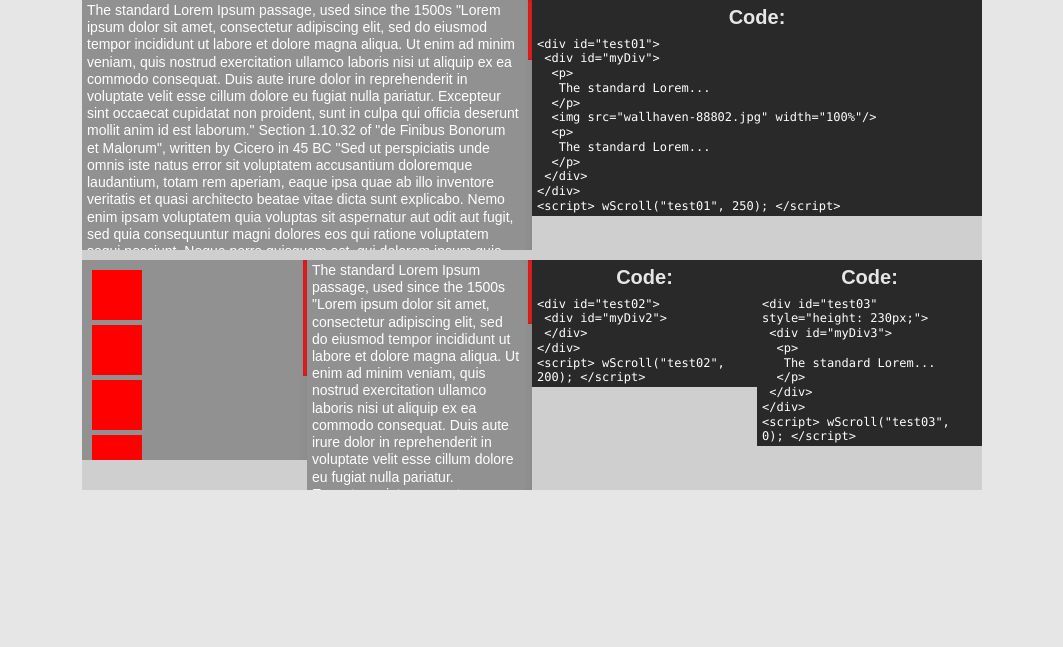
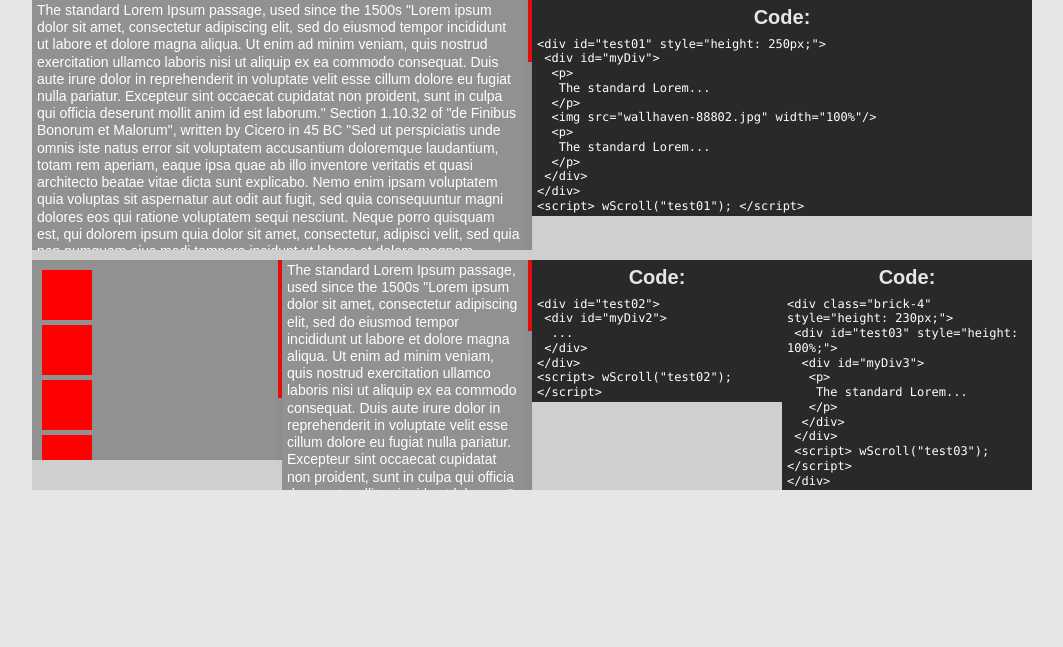
Before and after one commit to wallet616/wScroll, a plain HTML site: page index.html in a window 1280 px wide. Shown: the part 153-800 px from the top of the page, without its empty margins (108-1171 px from the left). Drawn offline with Linux system fonts and the light colour scheme.

Commit message:
Scroling content now fits to the parent sieze, remove second argument.

```diff
--- a/css/style.css
+++ b/css/style.css
@@ -53,7 +53,7 @@ p {
  * Grid
  */
 .brick-900 {
-	max-width: 900px;
+	max-width: 1000px;
 	margin: auto;
 	overflow: hidden;
 }
--- a/index.html
+++ b/index.html
@@ -37,7 +37,7 @@
 		<h1>wScroll examples: </h1>
 
 		<div class="brick-4">
-			<div style="background-color: rgba(0, 0, 0, 0.3);" id="test01">
+			<div style="background-color: rgba(0, 0, 0, 0.3); height: 250px;" id="test01">
 				<div id="myDiv">
 					<p>
 						The standard Lorem Ipsum passage, used since the 1500s "Lorem ipsum dolor sit amet, consectetur adipiscing elit, sed do eiusmod tempor incididunt ut labore et dolore magna aliqua. Ut enim ad minim veniam, quis nostrud exercitation ullamco laboris nisi ut aliquip ex ea commodo consequat. Duis aute irure dolor in reprehenderit in voluptate velit esse cillum dolore eu fugiat nulla pariatur. Excepteur sint occaecat cupidatat non proident, sunt in culpa qui officia deserunt mollit anim id est laborum." Section 1.10.32 of "de Finibus Bonorum et Malorum", written by Cicero in 45 BC "Sed ut perspiciatis unde omnis iste natus error sit voluptatem accusantium doloremque laudantium, totam rem aperiam, eaque ipsa quae ab illo inventore veritatis et quasi architecto beatae vitae dicta sunt explicabo. Nemo enim ipsam voluptatem quia voluptas sit aspernatur aut odit aut fugit, sed quia consequuntur magni dolores eos qui ratione voluptatem sequi nesciunt. Neque porro quisquam est, qui dolorem ipsum quia dolor sit amet, consectetur, adipisci velit, sed quia non numquam eius modi tempora incidunt ut labore et dolore magnam aliquam quaerat voluptatem. Ut enim ad minima veniam, quis nostrum exercitationem ullam corporis suscipit laboriosam, nisi ut aliquid ex ea commodi consequatur? Quis autem vel eum iure reprehenderit qui in ea voluptate velit esse quam nihil molestiae consequatur, vel illum qui dolorem eum fugiat quo voluptas nulla pariatur?"
@@ -48,12 +48,12 @@
 					</p>
 				</div>
 			</div>
-			<script>wScroll("test01", 250);</script>
+			<script>wScroll("test01");</script>
 		</div>
 		<div class="brick-4">
 			<h3>Code:</h3>
 			<p class="quote">
-				&lt;div id="test01"&gt;<br>
+				&lt;div id="test01" style="height: 250px;"&gt;<br>
 				&emsp;&lt;div id="myDiv"&gt;<br>
 					&emsp;&emsp;&lt;p&gt;<br>
 						&emsp;&emsp;&emsp;The standard Lorem...<br>
@@ -64,7 +64,7 @@
 					&emsp;&emsp;&lt;/p&gt;<br>
 				&emsp;&lt;/div&gt;<br>
 				&lt;/div&gt;<br>
-				&lt;script&gt; wScroll("test01", 250); &lt;/script&gt;<br>
+				&lt;script&gt; wScroll("test01"); &lt;/script&gt;<br>
 			</p>
 		</div>
 
@@ -72,23 +72,23 @@
 
 		<div class="brick-4">
 			<div class="brick-4">
-				<div style="background-color: rgba(0, 0, 0, 0.3);" id="test02">
+				<div style="background-color: rgba(0, 0, 0, 0.3); height: 200px;" id="test02">
 					<div id="myDiv2">
 						...
 					</div>
 				</div>
-				<script>wScroll("test02", 200);</script>
+				<script>wScroll("test02");</script>
 			</div>
 
-			<div class="brick-4">
-				<div style="background-color: rgba(0, 0, 0, 0.3); height: 230px;" id="test04">
+			<div class="brick-4" style="height: 230px;">
+				<div style="background-color: rgba(0, 0, 0, 0.3); height: 100%;" id="test04">
 					<div id="myDiv3">
 						<p>
 							The standard Lorem Ipsum passage, used since the 1500s "Lorem ipsum dolor sit amet, consectetur adipiscing elit, sed do eiusmod tempor incididunt ut labore et dolore magna aliqua. Ut enim ad minim veniam, quis nostrud exercitation ullamco laboris nisi ut aliquip ex ea commodo consequat. Duis aute irure dolor in reprehenderit in voluptate velit esse cillum dolore eu fugiat nulla pariatur. Excepteur sint occaecat cupidatat non proident, sunt in culpa qui officia deserunt mollit anim id est laborum." Section 1.10.32 of "de Finibus Bonorum et Malorum", written by Cicero in 45 BC "Sed ut perspiciatis unde omnis iste natus error sit voluptatem accusantium doloremque laudantium, totam rem aperiam, eaque ipsa quae ab illo inventore veritatis et quasi architecto beatae vitae dicta sunt explicabo. Nemo enim ipsam voluptatem quia voluptas sit aspernatur aut odit aut fugit, sed quia consequuntur magni dolores eos qui ratione voluptatem sequi nesciunt. Neque porro quisquam est, qui dolorem ipsum quia dolor sit amet, consectetur, adipisci velit, sed quia non numquam eius modi tempora incidunt ut labore et dolore magnam aliquam quaerat voluptatem. Ut enim ad minima veniam, quis nostrum exercitationem ullam corporis suscipit laboriosam, nisi ut aliquid ex ea commodi consequatur? Quis autem vel eum iure reprehenderit qui in ea voluptate velit esse quam nihil molestiae consequatur, vel illum qui dolorem eum fugiat quo voluptas nulla pariatur?"
 						</p>
 					</div>
 				</div>
-				<script>wScroll("test04", 0);</script>
+				<script>wScroll("test04");</script>
 			</div>
 		</div>
 		<div class="brick-4">
@@ -97,22 +97,25 @@
 				<p class="quote">
 					&lt;div id="test02"&gt;<br>
 					&emsp;&lt;div id="myDiv2"&gt;<br>
+					&emsp;&emsp;...<br>
 					&emsp;&lt;/div&gt;<br>
 					&lt;/div&gt;<br>
-					&lt;script&gt; wScroll("test02", 200); &lt;/script&gt;<br>
+					&lt;script&gt; wScroll("test02"); &lt;/script&gt;<br>
 				</p>
 			</div>
 			<div class="brick-4">
 				<h3>Code:</h3>
 				<p class="quote">
-					&lt;div id="test03" style="height: 230px;"&gt;<br>
-					&emsp;&lt;div id="myDiv3"&gt;<br>
-						&emsp;&emsp;&lt;p&gt;<br>
-							&emsp;&emsp;&emsp;The standard Lorem...<br>
-						&emsp;&emsp;&lt;/p&gt;<br>
+					&lt;div class="brick-4" style="height: 230px;"&gt;<br>
+					&emsp;&lt;div id="test03" style="height: 100%;"&gt;<br>
+					&emsp;&emsp;&lt;div id="myDiv3"&gt;<br>
+						&emsp;&emsp;&emsp;&lt;p&gt;<br>
+							&emsp;&emsp;&emsp;&emsp;The standard Lorem...<br>
+						&emsp;&emsp;&emsp;&lt;/p&gt;<br>
+					&emsp;&emsp;&lt;/div&gt;<br>
 					&emsp;&lt;/div&gt;<br>
+					&emsp;&lt;script&gt; wScroll("test03"); &lt;/script&gt;<br>
 					&lt;/div&gt;<br>
-					&lt;script&gt; wScroll("test03", 0); &lt;/script&gt;<br>
 				</p>
 			</div>
 		</div>
--- a/wScroll/wScroll.css
+++ b/wScroll/wScroll.css
@@ -4,16 +4,19 @@
  * Default
  */
 .wScrollConent {
-	overflow: hidden;
+	overflow: hidden; /* Do not change */
+	height: 100%; /* Do not change */
+
 	padding-right: 7px;
 }
 
 .wScrollScrollBar {
-	float: right;
+	float: right; /* Do not change */
+	overflow: hidden; /* Do not change */
+	height: 100%; /* Do not change */
+
+	margin-right: -7px;
 	width: 7px;
-	overflow: hidden;
-	margin-right: -7px;
-
 	-webkit-box-shadow: inset -2px 0px 5px 0px rgba(0,0,0,0.05);
 	-moz-box-shadow: inset -2px 0px 5px 0px rgba(0,0,0,0.05);
 	box-shadow: inset -2px 0px 5px 0px rgba(0,0,0,0.05);
@@ -22,8 +25,7 @@
 .wScrollScroll {
 	width: 4px;
 	margin-left: 3px;
-	opacity: 0.8;
-
+	opacity: 0.9;
 	-webkit-box-shadow: inset 0px 0px 3px 0px rgba(0,0,0,0.3);
 	-moz-box-shadow: inset 0px 0px 3px 0px rgba(0,0,0,0.3);
 	box-shadow: inset 0px 0px 3px 0px rgba(0,0,0,0.3);
--- a/wScroll/wScroll.js
+++ b/wScroll/wScroll.js
@@ -1,19 +1,12 @@
 wScrollSpeed = 0.15;
 wScrollList = [];
 
-function wScroll(id, heig) {
+function wScroll(id) {
 	window.addEventListener('load', function () {
 		document.getElementById(id).innerHTML = "<div class='wScrollConent' id='" + id + "_content'><div class='wScrollScrollBar' id='" + id + "_bar'><div class='wScrollScroll' id='" + id + "_scroll'></div></div><div class='wScrollScrolling' id='" + id + "_scrolling'>" + document.getElementById(id).innerHTML + "</div></div>";
 
-		var heigh = parseInt(heig);
-		if (heigh > 0) {
-			heigh = heigh + "px";
-		} else {
-			heigh = document.getElementById(id).offsetHeight + "px";
-
-		}
-		document.getElementById(id + "_content").style.height = heigh;
-		document.getElementById(id + "_bar").style.height = heigh;
+		var heigh = document.getElementById(id).offsetHeight;
+		console.log(heigh);
 
 		document.getElementById(id).addEventListener("mousewheel", wScrollMove, false);
 		document.getElementById(id).addEventListener("keydown", wScrollMove, false);
@@ -21,8 +14,10 @@ function wScroll(id, heig) {
 		document.getElementById(id).destinationPosition = 0;
 		document.getElementById(id).marginPosition = 0;
 		document.getElementById(id).invoked = false;
-		document.getElementById(id).maxHeight = document.getElementById(id + "_content").offsetHeight;
-		document.getElementById(id).scrollingHeight = document.getElementById(id + "_scrolling").offsetHeight;
+		//document.getElementById(id).smaller = false;
+		//document.getElementById(id).scrollSize = 0;
+		//document.getElementById(id).maxHeight = document.getElementById(id + "_content").offsetHeight;
+		//document.getElementById(id).scrollingHeight = document.getElementById(id + "_scrolling").offsetHeight;
 
 		wScrollList.push(document.getElementById(id));
 		wScrollSizeChange(true);
@@ -30,29 +25,19 @@ function wScroll(id, heig) {
 }
 
 (function wScrollSizeLoop() {
-	setTimeout(function(){wScrollSizeChange(); wScrollSizeLoop();}, 500);
+	setTimeout(function(){wScrollSizeChange(); wScrollSizeLoop();}, 400);
 
 })();
 
 function wScrollMove(e) {
 	var evt = window.event || e;
 	var delta = evt.detail ? evt.detail : evt.wheelDelta;
-	var keyCode = evt.keyCode;
-
-	console.log(keyCode);
 
     if (evt.stopPropagation) {
         evt.stopPropagation();
     } else {
         evt.cancelBubble = true;
     }
-
-	//console.log(delta);
-	//console.log(this.id);
-	//console.log(this.destinationPosition);
-	//console.log(this.maxHeight);
-	//console.log(this.scrollingHeight);
-	//console.log(this.invoked);
 
 	if (!this.smaller) {
 		if ((this.destinationPosition > 0 && delta > 0) || (this.destinationPosition < 0 && delta < 0)) {
@@ -104,9 +89,18 @@ function wScrolling(element) {
 
 function wScrollSizeChange(force) {
 	for(i = 0; i < wScrollList.length; i++) {
-		if (document.getElementById(wScrollList[i].id + "_scrolling").offsetHeight != wScrollList[i].scrollingHeight || force) {
+		if (document.getElementById(wScrollList[i].id + "_scrolling").offsetHeight != wScrollList[i].scrollingHeight || document.getElementById(wScrollList[i].id).offsetHeight != wScrollList[i].maxHeight || force) {
+			wScrollList[i].maxHeight = document.getElementById(wScrollList[i].id + "_content").offsetHeight;
 			wScrollList[i].scrollingHeight = document.getElementById(wScrollList[i].id + "_scrolling").offsetHeight;
 			wScrollList[i].scrollSize = Math.pow(wScrollList[i].maxHeight, 2) / wScrollList[i].scrollingHeight;
+
+				//console.log(wScrollList[i].id);
+				//console.log(wScrollList[i].scrollingHeight);
+				//console.log(wScrollList[i].scrollSize);
+				//console.log(wScrollList[i].maxHeight);
+				//console.log(this.maxHeight);
+				//console.log(this.scrollingHeight);
+				//console.log(this.invoked);
 
 			if (document.getElementById(wScrollList[i].id).scrollingHeight < document.getElementById(wScrollList[i].id).maxHeight) {
 				document.getElementById(wScrollList[i].id + "_bar").style.visibility = "hidden";
@@ -127,10 +121,6 @@ function wScrollSizeChange(force) {
 			document.getElementById(wScrollList[i].id + "_scrolling").style.marginTop = document.getElementById(wScrollList[i].id).marginPosition + "px";
 			document.getElementById(wScrollList[i].id + "_scroll").style.height = wScrollList[i].scrollSize + "px";
 			document.getElementById(wScrollList[i].id + "_scroll").style.marginTop = - document.getElementById(wScrollList[i].id).maxHeight / document.getElementById(wScrollList[i].id).scrollingHeight * document.getElementById(wScrollList[i].id).marginPosition + "px";
-
-			//console.log(document.getElementById(wScrollList[i].id + "_scroll").style.height);
-
-			//wScrollList[i] = [wScrollList[i][0], document.getElementById(wScrollList[i][0] + "_scrolling").offsetHeight];
 		}
 	}
 };
```
Also changed, not shown: 1 other file.
